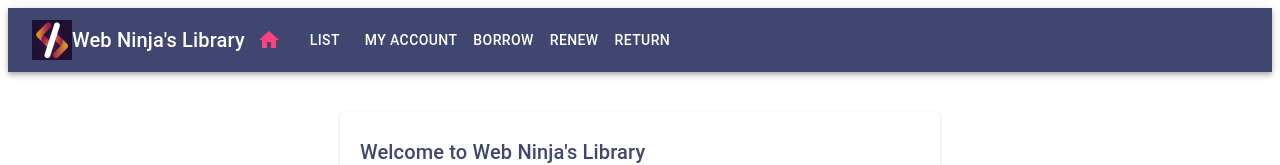
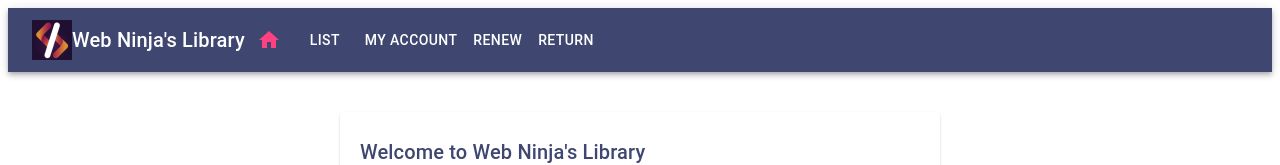
Before and after one commit to NhuNhuNguyen/WebApplicationFinalProject, a React (Vite) app in the folder client/: page / in a window 1280 px wide. Shown: the top 165 px of the page. Built offline with nearby package versions, Linux system fonts and the light colour scheme.

Commit message:
0.3 -Kwok Wing

```diff
--- a/client/core/Menu.jsx
+++ b/client/core/Menu.jsx
@@ -45,9 +45,7 @@ export default function Menu(){
       <Link to="/myaccount">
         <Button style={isActive(location, "/myaccount")}>My Account</Button>
       </Link>
-      <Link to="/borrow">
-        <Button style={isActive(location, "/borrow")}>Borrow</Button>
-      </Link>
+
       <Link to="/renew">
         <Button style={isActive(location, "/renew")}>Renew</Button>
       </Link>
```
